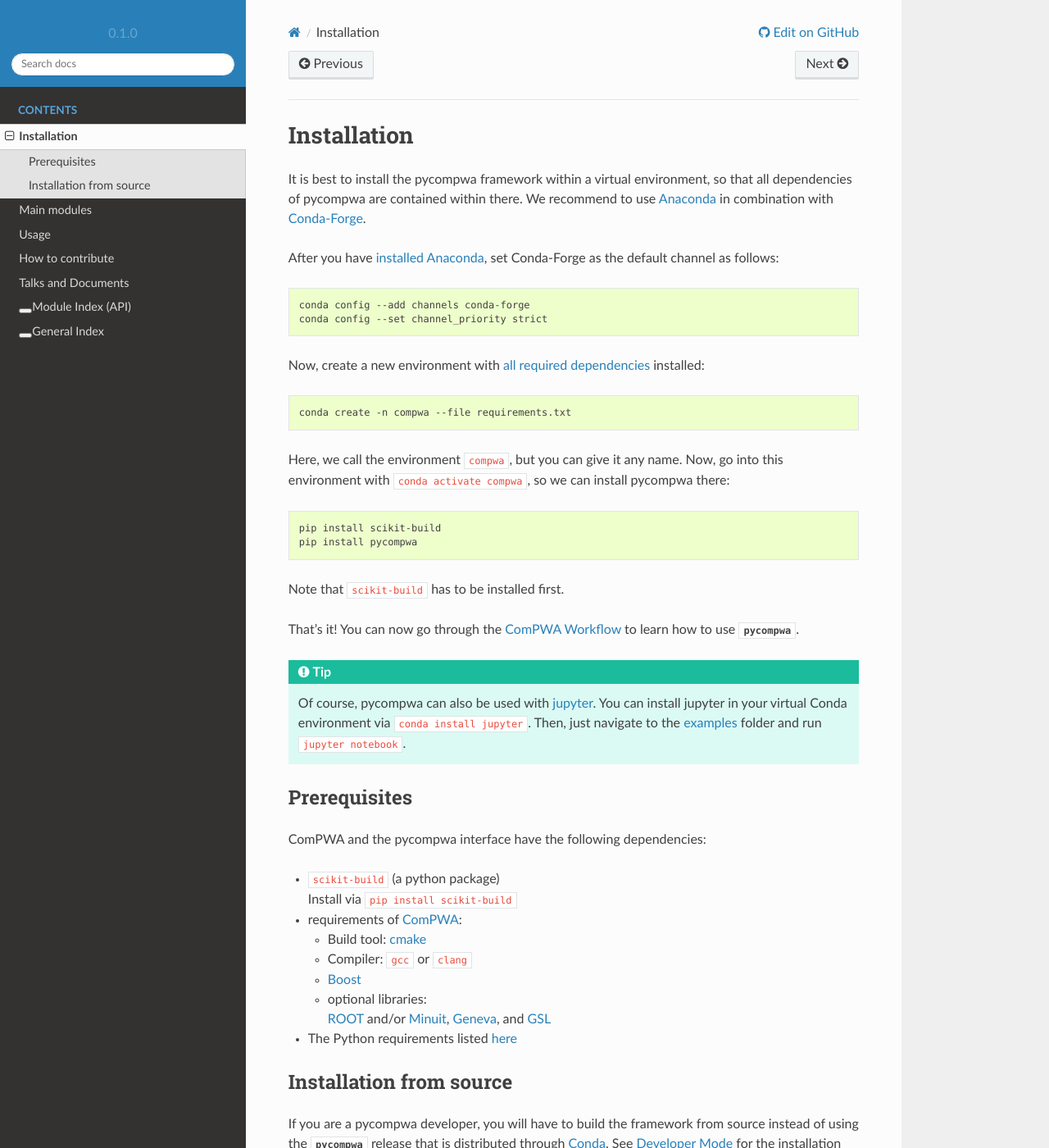
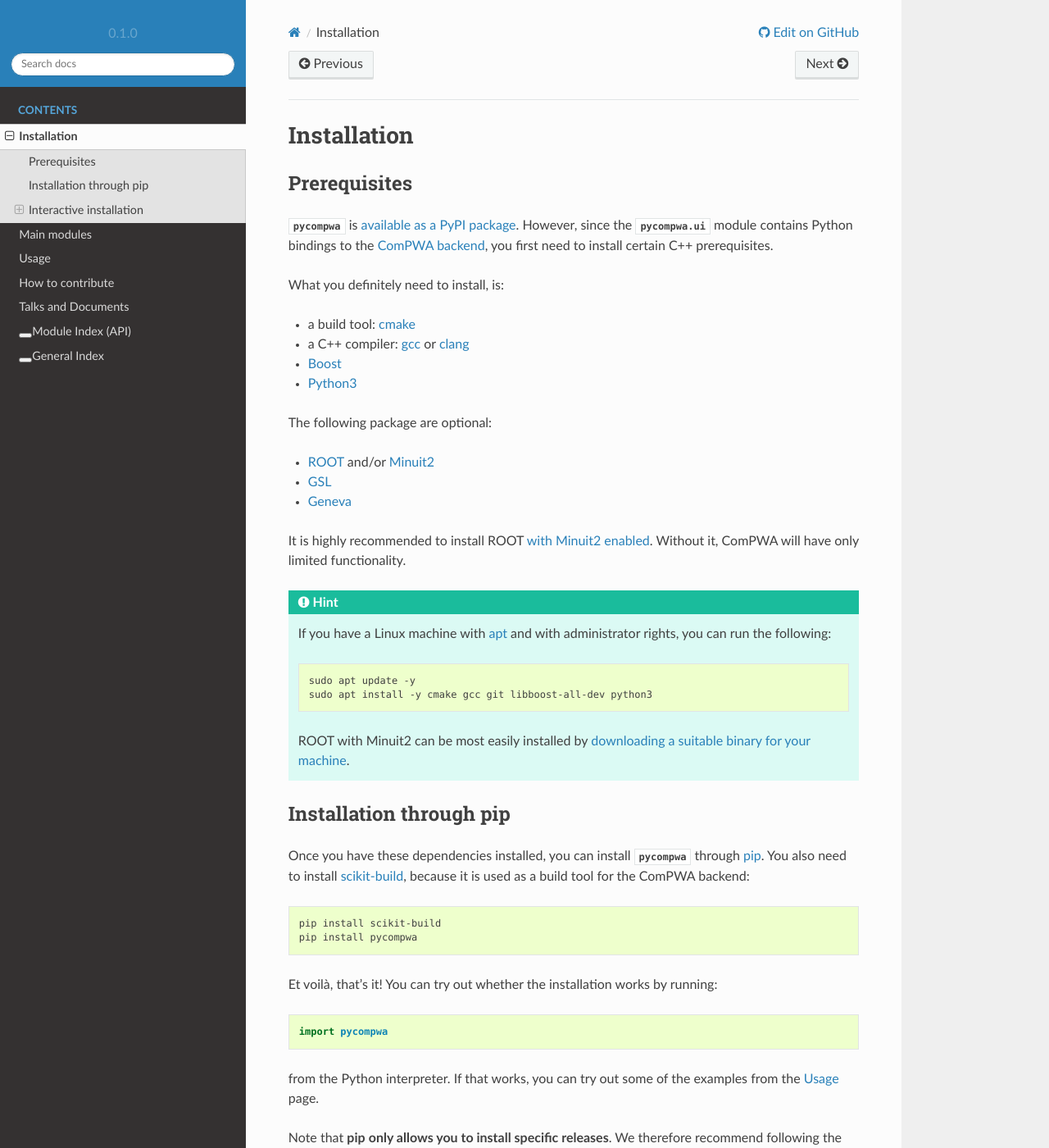
Before and after one commit to ComPWA/pycompwa, a Sphinx documentation site: the page built from doc/source/installation.rst, in a window 1280 px wide and 1400 px high. Shown: the whole window at 82% size. Built offline with Sphinx 7.4.7 and the Read the Docs theme 2.0.0, drawn with Linux system fonts in a browser that asks for light colours; pages that are not in the unit, such as notebooks, are missing from menus; the version number is read from the project's files by our own code; some of the changed text lies outside the part shown.

Commit message:
docs: split up installation instructions (#83)
* docs: split up install instructions

* ci: split requirements files

* test: fix pytest.ini file

* docs: add note about testing

* ci: remove flake8 duplicate

```diff
--- a/doc/requirements.txt
+++ b/doc/requirements.txt
@@ -4,4 +4,3 @@
 sphinx-copybutton
 sphinx==2.4.4
 sphinx_rtd_theme
-uproot
--- a/doc/source/conf.py
+++ b/doc/source/conf.py
@@ -129,7 +129,6 @@
 
 # Settings for autosectionlabel
 autosectionlabel_prefix_document = True
-autosectionlabel_maxdepth = 1
 
 # Settings for linkcheck
 linkcheck_anchors = False
--- a/doc/source/contribute.rst
+++ b/doc/source/contribute.rst
@@ -5,74 +5,18 @@
 How to contribute
 =================
 
-.. _Developer Mode:
-
-Developer Mode
---------------
-
-If you want to develop new functionality for pycompwa, installing pycompwa as a
-pip or Conda package will not suffice: you will have to **build from source**,
-so that you can continuously implement updates. In this 'developer mode', you
-still work in a Conda environment (see :doc:`installation`, especially for the
-`Conda-Forge <https://conda-forge.org/>`_ instructions), but now you install
-the :mod:`pycompwa` package from the cloned repository using `conda-develop
-<https://docs.conda.io/projects/conda-build/en/latest/resources/commands/conda-develop.html>`_,
-so that any changes you make in the source code immediately have effect.
-
-First, clone the pycompwa repository recursively to some suitable folder (you
-can omit the ``<PYCOMPWA_SOURCE_PATH>``):
-
-.. code-block:: shell
-
-  git clone --recurse-submodules git@github.com:ComPWA/pycompwa.git <PYCOMPWA_SOURCE_PATH>
-
-Now, go into the cloned repository, create a new Conda environment for
-pycompwa with the necessary packages installed, and activate it:
-
-.. code-block:: shell
-
-  conda create -n compwa --file requirements.txt
-  conda activate compwa
-
-You can now build the pycompwa package from source:
-
-.. code-block:: shell
-
-  mkdir -p build
-  cd build
-  cmake ..
-  cmake --build . -- -j4  # adjust 4 to your number of cores
-
-You will then need to set some symbolic links to the Python module of pycompwa:
-
-.. code-block:: shell
-
-  cd ../pycompwa
-  ln -s ../build/ui.*.so
-
-Finally, you can tell Conda where to locate the pycompwa package, so that the
-Python interpreter understand the ``import pycompwa`` command. You do this with:
-
-.. code-block:: shell
-
-  conda develop <PYCOMPWA_SOURCE_PATH>
-
-where ``<PYCOMPWA_SOURCE_PATH>`` refers to the absolute or relative path of the
-cloned pycompwa repository.
-
 .. _python-dev-tools:
 
 Python developer tools
 ^^^^^^^^^^^^^^^^^^^^^^
 
 For contributing to pycompwa, we recommend you also install the packages listed
-under `requirements_dev.txt
-<https://github.com/ComPWA/pycompwa/blob/master/requirements_dev.txt>`_. In
-the Conda environment you created for pycompwa:
+under :download:`requirements-dev.txt <../../requirements-dev.txt>`. In the
+Conda environment you created for pycompwa:
 
 .. code-block:: shell
 
-  conda install --file requirements_dev.txt
+  conda install --file requirements-dev.txt
 
 An important tool there is `pre-commit <https://pre-commit.com/>`_. This will
 run certain tests locally when you make a Git commit. To activate, run the
--- /dev/null
+++ b/doc/source/install/build.rst
@@ -0,0 +1,107 @@
+Build and install
+=================
+
+Once you :doc:`have the source code <get-the-source-code>` and have
+:doc:`activated the virtual environment <virtual-environment>`, you're ready to
+build and install `pycompwa`.
+
+When you install `pycompwa`, you are telling the system where to find it. There
+are two ways of doing this:
+
+(1) by copying the source code and binaries to a folder known to the system
+    (you do this :ref:`with setuptools <setuptools>`)
+(2) by telling the system to directly monitor the :doc:`local repository
+    <get-the-source-code>` as the installation path (we call this
+    :ref:`'developer mode' <install/build:Developer Mode>`).
+
+The second option is more dynamic, because any changes to the source code are
+immediately available at runtime, which allows you to tweak the code and try
+things out. When using the first option, you would have to run ``setuptools``
+again to make the changes known to the system.
+
+
+.. _setuptools:
+
+Using ``setuptools``
+~~~~~~~~~~~~~~~~~~~~
+
+This is easy-peasy! Just navigate to the :doc:`local repository
+<get-the-source-code>` and run:
+
+.. code-block:: shell
+
+  python setup.py install -- -- -j2
+
+where you may change 2 to to the number of cores on your system. The build
+output is written to a folder :file:`_skbuild` and copied to the virtual
+environment directory.
+
+
+Developer Mode
+~~~~~~~~~~~~~~
+
+In this set-up, we first tell the virtual environment to monitor the source
+code directory as an install directory. So, navigate to the base folder of the
+:doc:`local repository <get-the-source-code>` then, depending on which
+:doc:`virtual environment </install/virtual-environment>` you chose, do the
+following:
+
+.. code-block:: shell
+  :caption: if you :ref:`use a Conda environment
+    <install/virtual-environment:Conda environment>`
+
+  conda develop .
+
+.. code-block:: shell
+  :caption: if you :ref:`use Python venv <install/virtual-environment:Python
+    venv>`
+
+  pip install virtualenvwrapper
+  source venv/bin/virtualenvwrapper.sh
+  add2virtualenv .
+
+We now call `cmake <https://cmake.org/>`_ directly to build the `ComPWA backend
+<https://github.com/ComPWA/ComPWA>`_:
+
+.. code-block:: shell
+
+  mkdir -p build
+  cd build
+  cmake ..
+  cmake --build . -- -j2
+
+The most important binary build file is the shared library for the
+`pycompwa.ui` package. You need to set a symbolic link to this file from the
+:file:`pycompwa` source code folder:
+
+.. code-block:: shell
+
+  cd ../pycompwa
+  rm -f ui.*.so  # in case you already created a symlink
+  ln -s ../build/ui.*.so
+
+
+Test the installation
+~~~~~~~~~~~~~~~~~~~~~
+
+First, navigate out of the main directory of the :doc:`local repository
+<get-the-source-code>` in order to make sure that the `pycompwa` we run is the
+system installation and not the :file:`pycompwa` folder in the current working
+directory. Then, simply launch launch a Python interpreter and run:
+
+.. code-block:: python
+
+  import pycompwa
+
+If you don't get any error messages, all worked out nicely!
+
+For more thorough testing you can run the unit tests:
+
+.. code-block:: shell
+
+  cd tests
+  pip install -r requirements.txt
+  pytest -m "not slow"
+
+You can now go through the :doc:`/usage/workflow` to learn how to use
+:mod:`pycompwa`.
--- /dev/null
+++ b/doc/source/install/get-the-source-code.rst
@@ -0,0 +1,48 @@
+Get the source code
+===================
+
+After you have :ref:`installed the prerequisites <installation:Prerequisites>`,
+use `Git <https://git-scm.com/>`_ to get a copy of the `pycompwa source code
+<http://github.com/ComPWA/pycompwa>`_. To do so, navigate to a suitable folder
+and run:
+
+.. code-block:: shell
+
+  git clone --recurse-submodules git@github.com:ComPWA/pycompwa.git
+
+This will take a few minutes, because the source code for ComPWA and its
+submodules will also be downloaded.
+
+After that, there should be a folder called :file:`pycompwa`. We'll call this
+folder the **local repository**. If you navigate into it, you can see it has:
+
+* a `pycompwa <https://github.com/ComPWA/pycompwa/tree/master/pycompwa>`_
+  folder with Python source code
+* a `ComPWA <https://github.com/ComPWA/ComPWA/>`_ folder with C++ source code
+* a `requirements.txt <https://github.com/ComPWA/pycompwa/blob/master/requirements.txt>`_
+  file listing the Python dependencies
+* a `setup.py <https://github.com/ComPWA/pycompwa/blob/master/setup.py>`_ file
+  with instructions for :ref:`setuptools <setuptools>`
+* a `CMakeLists.txt
+  <https://github.com/ComPWA/pycompwa/blob/master/CMakeLists.txt>`_ file for if
+  you build with `cmake <https://cmake.org/>`_ (in :ref:`developer mode
+  <install/build:Developer Mode>`)
+
+These files will be used in the following steps.
+
+.. note::
+
+  When new commits are merged into the `master branch of pycompwa
+  <https://github.com/ComPWA/pycompwa/tree/master>`_, you need to update your
+  local copy of the source code. It's important that you also update the
+  submodules:
+
+  .. code-block:: shell
+
+    git checkout master
+    git pull --recurse-submodules
+
+  It's best to have a clean your working tree before you do a :command:`git
+  pull`. See :doc:`/contribute` for more info.
+
+  Once you have the update, don't forget to :doc:`rebuild pycompwa <build>`!
--- /dev/null
+++ b/doc/source/install/virtual-environment.rst
@@ -0,0 +1,82 @@
+Create a virtual environment
+============================
+
+It is safest to install `pycompwa` within a virtual environment, so that all
+Python dependencies are contained within there. This is helpful in case
+something goes wrong with the dependencies: you can just trash the environment
+and recreate it. There are two options: :ref:`Conda
+<install/virtual-environment:Conda environment>` or :ref:`Python's venv
+<install/virtual-environment:Python venv>`.
+
+Conda environment
+^^^^^^^^^^^^^^^^^
+
+`Conda <https://www.anaconda.com/>`_ can be installed without administrator
+rights, see instructions on `this page
+<https://www.anaconda.com/distribution/>`_. Once installed, you can use the
+:file:`environment.yml` file from the :doc:`local repository
+<get-the-source-code>` to create a Conda environment for the `pycompwa`
+installation:
+
+.. code-block:: shell
+
+  conda env create -f environment.yml
+
+This command will take a few minutes, because all required dependencies will be
+installed in one go through `pip <https://pypi.org/project/pip/>`_. After Conda
+finishes creating the environment, you can activate it with as follows:
+
+.. code-block:: shell
+
+  conda activate pwa
+
+You need to have the ``pwa`` environment activated whenever you want to run
+`pycompwa`.
+
+.. hint::
+
+  You can automatically source your ROOT installation upon activating the
+  ``pwa`` environment by `adding an activate script
+  <https://docs.conda.io/projects/conda-build/en/latest/resources/activate-scripts.html>`_.
+  It's neat to have a deactivate script as well. Under linux, this would be:
+
+  .. code-block:: shell
+    :caption: ~/anaconda3/envs/pwa/etc/conda/**activate.d**/cern_root.sh
+
+    #!/usr/bin/env bash
+    source "<path to you ROOT installation>/bin/thisroot.sh"
+
+  .. code-block:: shell
+    :caption: ~/anaconda3/envs/pwa/etc/conda/**deactivate.d**/cern_root.sh
+
+    #!/usr/bin/env bash
+    unset ROOTSYS
+
+Python venv
+^^^^^^^^^^^
+
+Alternatively, you can use `Python's venv
+<https://docs.python.org/3/library/venv.html>`_. All you have to do, is
+navigate into :doc:`local repository <get-the-source-code>` and run:
+
+.. code-block:: shell
+
+  python3 -m venv ./venv
+
+This creates a folder called :file:`venv` where all Python packages will be
+contained. You first have to activate the environment, and will have to do so
+whenever you want to run those Python packages.
+
+.. code-block:: shell
+
+  source ./venv/bin/activate
+
+Now you can safely install the required Python requirements through `pip
+<https://pypi.org/project/pip/>`_:
+
+.. code-block:: shell
+
+  pip install scikit-build
+  pip install -r requirements.txt
+
+That's it, now you're all set to :doc:`build and install pycompwa <build>`!
--- a/doc/source/installation.rst
+++ b/doc/source/installation.rst
@@ -1,79 +1,94 @@
-.. |br| raw:: html
-
-  <br />
-
 Installation
 ============
 
-It is best to install the pycompwa framework within a virtual environment, so
-that all dependencies of pycompwa are contained within there. We recommend to
-use `Anaconda <https://www.anaconda.com/distribution/>`_ in combination with
-`Conda-Forge <https://conda-forge.org/>`_.
+Prerequisites
+^^^^^^^^^^^^^
 
-After you have `installed Anaconda
-<https://docs.anaconda.com/anaconda/install/>`_, set Conda-Forge as the
-default channel as follows:
+`pycompwa` is `available as a PyPI package
+<https://pypi.org/project/pycompwa/>`_. However, since the `pycompwa.ui` module
+contains Python bindings to the `ComPWA backend
+<https://github.com/ComPWA/ComPWA>`_, you first need to install certain C++
+prerequisites.
 
-.. code-block:: shell
+What you definitely need to install, is:
 
-  conda config --add channels conda-forge
-  conda config --set channel_priority strict
+* a build tool: `cmake <https://cmake.org/>`_
+* a C++ compiler:
+  `gcc <https://gcc.gnu.org/>`_ or `clang <https://clang.llvm.org/>`_
+* `Boost <https://www.boost.org/>`_
+* `Python3 <https://www.python.org/downloads/>`_
 
-Now, create a new environment with `all required dependencies
-<https://github.com/ComPWA/pycompwa/blob/master/requirements.txt>`_
-installed:
+The following package are optional:
 
-.. code-block:: shell
+* `ROOT <https://root.cern.ch/downloading-root>`_ and/or `Minuit2
+  <http://seal.web.cern.ch/seal/snapshot/work-packages/mathlibs/minuit/>`_
+* `GSL <https://www.gnu.org/software/gsl/>`_
+* `Geneva <https://www.gemfony.eu/>`_
 
-  conda create -n compwa --file requirements.txt
+It is highly recommended to install ROOT `with Minuit2 enabled
+<https://root.cern.ch/building-root>`_. Without it, ComPWA will have only
+limited functionality.
 
-Here, we call the environment ``compwa``, but you can give it any name. Now, go
-into this environment with ``conda activate compwa``, so we can install
-pycompwa there:
+.. hint::
+
+  If you have a Linux machine with `apt <https://wiki.debian.org/Apt>`_ and
+  with administrator rights, you can run the following:
+
+  .. code-block:: shell
+
+    sudo apt update -y
+    sudo apt install -y cmake gcc git libboost-all-dev python3
+
+  ROOT with Minuit2 can be most easily installed by `downloading a suitable
+  binary for your machine <https://root.cern.ch/downloading-root>`_.
+
+
+Installation through pip
+^^^^^^^^^^^^^^^^^^^^^^^^
+
+Once you have these dependencies installed, you can install `pycompwa` through
+`pip <https://pypi.org/project/pip/>`_. You also need to install `scikit-build
+<https://scikit-build.readthedocs.io/en/latest/>`_, because it is used as a
+build tool for the ComPWA backend:
 
 .. code-block:: shell
 
   pip install scikit-build
   pip install pycompwa
 
-Note that ``scikit-build`` has to be installed first.
+Et voilà, that's it! You can try out whether the installation works by running:
 
-That's it! You can now go through the :doc:`usage/workflow` to learn how to use
-:mod:`pycompwa`.
+.. code-block:: python
 
-.. tip::
+  import pycompwa
 
-    Of course, pycompwa can also be used with `jupyter
-    <https://jupyter.org/>`_. You can install jupyter in your virtual Conda
-    environment via ``conda install jupyter``. Then, just navigate to the
-    `examples <https://github.com/ComPWA/pycompwa/tree/master/examples>`_
-    folder and run ``jupyter notebook``.
+from the Python interpreter. If that works, you can try out some of the
+examples from the :doc:`usage` page.
 
-Prerequisites
--------------
+Note that :command:`pip` **only allows you to install specific releases**. We
+therefore recommend following the :ref:`interactive installation
+<installation:Interactive installation>` procedure instead.
 
-ComPWA and the pycompwa interface have the following dependencies:
 
-* ``scikit-build`` (a python package) |br|
-  Install via ``pip install scikit-build``
-* requirements of `ComPWA <https://github.com/ComPWA/ComPWA#prerequisites>`_:
+Interactive installation
+^^^^^^^^^^^^^^^^^^^^^^^^
 
-  * Build tool: `cmake <https://cmake.org/>`_
-  * Compiler: ``gcc`` or ``clang``
-  * `Boost <https://www.boost.org/>`_
-  * optional libraries: |br|
-    `ROOT <https://root.cern.ch/downloading-root>`_ and/or `Minuit
-    <http://seal.web.cern.ch/seal/snapshot/work-packages/mathlibs/minuit/>`_,
-    `Geneva <https://www.gemfony.eu/>`_, and
-    `GSL <https://www.gnu.org/software/gsl/>`_
+`pycompwa` is an academic research project and is bound to continuously evolve.
+We therefore highly recommend installing `pycompwa` from `the source code
+<https://github.com/ComPWA/pycompwa>`_, so that you work with the latest
+version.
 
-* The Python requirements listed `here
-  <https://github.com/ComPWA/pycompwa/blob/master/requirements.txt>`_
+Moreover, since you read as far as this, you must have an interest in
+partial-wave analysis, and it is researchers like you who can help bring this
+project further! So please, have a look through the following sections to set
+up this 'interactive installation':
 
-Installation from source
-------------------------
+.. toctree::
+  :maxdepth: 2
 
-If you are a pycompwa developer, you will have to build the framework from
-source instead of using the :mod:`pycompwa` release that is distributed through
-`Conda <https://docs.conda.io/>`_. See :ref:`Developer Mode` for the
-installation instructions.
+  install/get-the-source-code
+  install/virtual-environment
+  install/build
+
+After that, it's worth having a look at the :doc:`contribute tutorials
+<contribute>`!
--- a/requirements_dev.txt
+++ b/requirements-dev.txt
@@ -1,3 +1,5 @@
+-r doc/requirements.txt
+-r tests/requirements.txt
 autopep8==1.5
 flake8==3.7.9
 flake8-blind-except
@@ -9,7 +11,4 @@
 pep8-naming
 pre-commit==2.2.0
 pylint==2.4.4
-pytest==5.4.1
-pytest-cov
-scipy
 tox==3.14.6
--- a/requirements.txt
+++ b/requirements.txt
@@ -2,4 +2,5 @@
 numpy
 pandas
 progress
+uproot
 xmltodict
```
Also changed, not shown: environment.yml (added, +10 -0 lines), .travis.yml, 3 other files.
